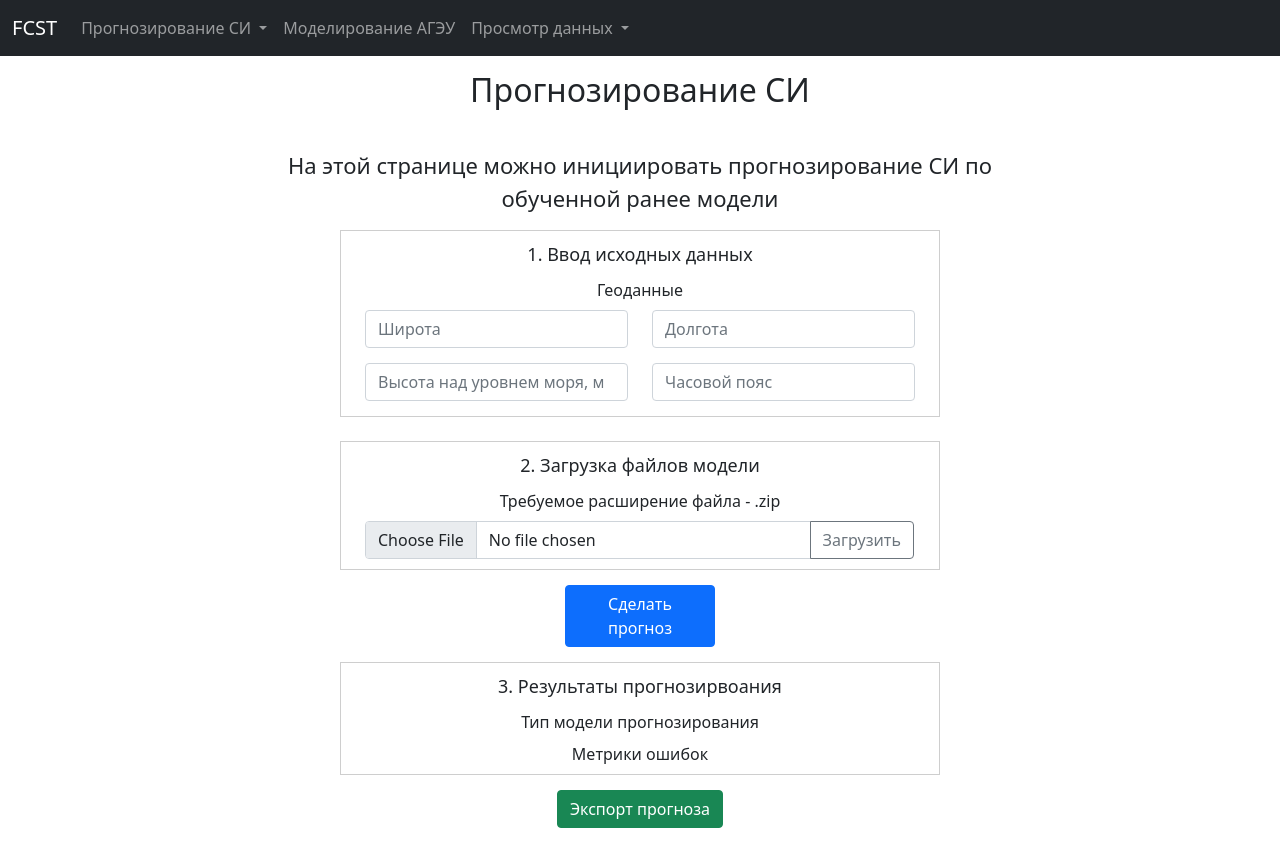
After one commit to alisher592/mpei_pv, a Flask app: page /custom_forecasting in a window 1280 px wide. The commit adds this page. Run offline with Flask 2, Linux system fonts and the light colour scheme; some libraries are stand-ins or nearby versions.

Commit message:
Bootstrap changes #4

```diff
--- a/main.py
+++ b/main.py
@@ -79,6 +79,11 @@ def bld_fcst_mdl():
 
 
     return render_template('build_forecasting_models.html', graphJSON=gm())
+
+@app.route('/custom_forecasting')
+def custom_fcst():
+
+    return render_template('custom_forecasting.html', graphJSON=gm())
 
 def gm(country='United Kingdom'):
     df = pd.DataFrame(px.data.gapminder())
--- a/templates/base.html
+++ b/templates/base.html
@@ -37,7 +37,7 @@
           </a>
           <ul class="dropdown-menu" aria-labelledby="navbarDropdownMenuLink0">
             <li><a class="dropdown-item" href="build_forecasting_models">Построение модели</a></li>
-            <li><a class="dropdown-item" href="#">Прогнозирование по готовой модели</a></li>
+            <li><a class="dropdown-item" href="custom_forecasting">Прогнозирование</a></li>
           </ul>
         </li>
 
--- /dev/null
+++ b/templates/custom_forecasting.html
@@ -0,0 +1,191 @@
+{% extends 'base.html' %}
+
+{% block title %}
+Прогнозирование СИ
+{% endblock %}
+
+{% block body %}
+
+<head>
+
+  <style>
+
+.block {
+  width: 600px;
+  padding-bottom: 15px;
+  margin:0 auto;
+
+}
+.block2 {
+  width: 1200px;
+  min-height: 160px;
+  padding-top: 15px;
+  margin:0 auto;
+}
+
+.block3 {
+  width: 200px;
+  margin:0 auto;
+}
+
+.block33 {
+  width: 100px;
+  margin:0 auto;
+  padding-bottom: 10px;
+}
+
+.block4 {
+  width: 1200px;
+  margin:0 auto;
+  text-align: center;
+  padding-top: 15px;
+  padding-bottom: 25px;
+  font-size: 32px;
+}
+
+.block5 {
+  width: 800px;
+  margin:0 auto;
+  text-align: center;
+  padding-top: 15px;
+  padding-bottom: 15px;
+  font-size: 22px;
+}
+
+.block6 {
+  width: 600px;
+  margin:0 auto;
+  border:1px solid #cecece;
+}
+
+.block7 {
+  width: 1200px;
+  margin:0 auto;
+  text-align: center;
+  padding-top: 10px;
+  padding-bottom: 10px;
+  font-size: 18px;
+}
+
+.center {
+  position: absolute;
+/*  top: 0;
+  bottom: 0; */
+  left: 0;
+  right: 0;
+  margin: auto;
+}
+</style>
+
+
+
+<script>
+
+        $(function() {
+    $('#upload-file-btn').click(function() {
+        var form_data = new FormData($('#upload-file')[0]);
+        $.ajax({
+            type: 'POST',
+            url: '/uploadajax',
+            data: form_data,
+            contentType: false,
+            cache: false,
+            processData: false,
+            success: function(data) {
+                console.log('Success!');
+            },
+        });
+    });
+});
+
+
+        function load_inputs() {
+            $.('#upload-file-btn').click(function()({
+                type: "POST",
+                url: "/build_forecasting_models",
+                data: $('form').serialize(),
+                type: 'POST',
+                success: function (data) {
+                    Plotly.newPlot('chart', result, {staticPlot: true});;
+                },
+                error: function(error) {
+                    console.log(error);
+                }
+            });
+        }
+    </script>
+
+</head>
+
+<h5 class="display-6 block4">Прогнозирование СИ</h5>
+
+<p class="lead block5">
+  На этой странице можно инициировать прогнозирование СИ по обученной ранее модели
+</p>
+
+
+<form class="row align-items-center block6" >
+  <p class="lead block7">
+  1. Ввод исходных данных
+</p>
+  <label for="geo_coord" class="form-label text-center">Геоданные</label>
+  <div class="row align-items-center block" id="geo_coord">
+  <div class="col">
+    <input id="lat" name="latitude" type="text" class="form-control" placeholder="Широта" aria-label="First name">
+  </div>
+  <div class="col" >
+    <input id="lon" name="longitude" type="text" class="form-control" placeholder="Долгота" aria-label="Last name">
+  </div>
+</div>
+  <div class="row align-items-center block" id="geo_coord2">
+  <div class="col" >
+    <input id="alt" name="altitude" type="text" class="form-control" placeholder="Высота над уровнем моря, м" aria-label="First name">
+  </div>
+  <div class="col">
+    <input id="tz" name="timezone" type="text" class="form-control" placeholder="Часовой пояс" aria-label="Last name">
+  </div>
+</div>
+</form>
+
+<br>
+
+<form class="row align-items-center block6" >
+  <p class="lead block7">
+  2. Загрузка файлов модели
+</p>
+
+  <label for="geo_coord" class="form-label text-center">Требуемое расширение файла - .zip</label>
+
+  <div class="input-group" style="width: 585px;padding-left: 24px;padding-bottom: 10px;">
+  <input type="file" class="form-control" id="inputGroupFile04" aria-describedby="inputGroupFileAddon04" aria-label="Upload">
+  <button class="btn btn-outline-secondary" type="button" id="inputGroupFileAddon04">Загрузить</button>
+  </div>
+
+</form>
+
+<div class="col-auto" style="width: 150px; margin:0 auto; padding-top: 15px; padding-bottom: 15px">
+
+    <button type="submit" class="btn btn-primary" onclick="get_geo();">Сделать прогноз</button>
+  </div>
+
+<form class="row align-items-center block6" >
+  <p class="lead block7">
+  3. Результаты прогнозирвоания
+</p>
+
+  <label for="geo_coord" class="form-label text-center">Тип модели прогнозирования</label>
+
+  <label for="geo_coord" class="form-label text-center">Метрики ошибок</label>
+
+
+</form>
+
+
+
+  <div class="col-auto text-center" style="width: 200px; margin:0 auto; padding-top: 15px; padding-bottom: 15px">
+
+    <button type="submit" class="btn btn-success" onclick="get_geo();">Экспорт прогноза </button>
+  </div>
+
+
+{% endblock %}
```
Also changed, not shown: templates/build_forecasting_models.html (+9 -9 lines), templates/index.html (+6 -9 lines), templates/nvchb.html (+72 -4 lines).
